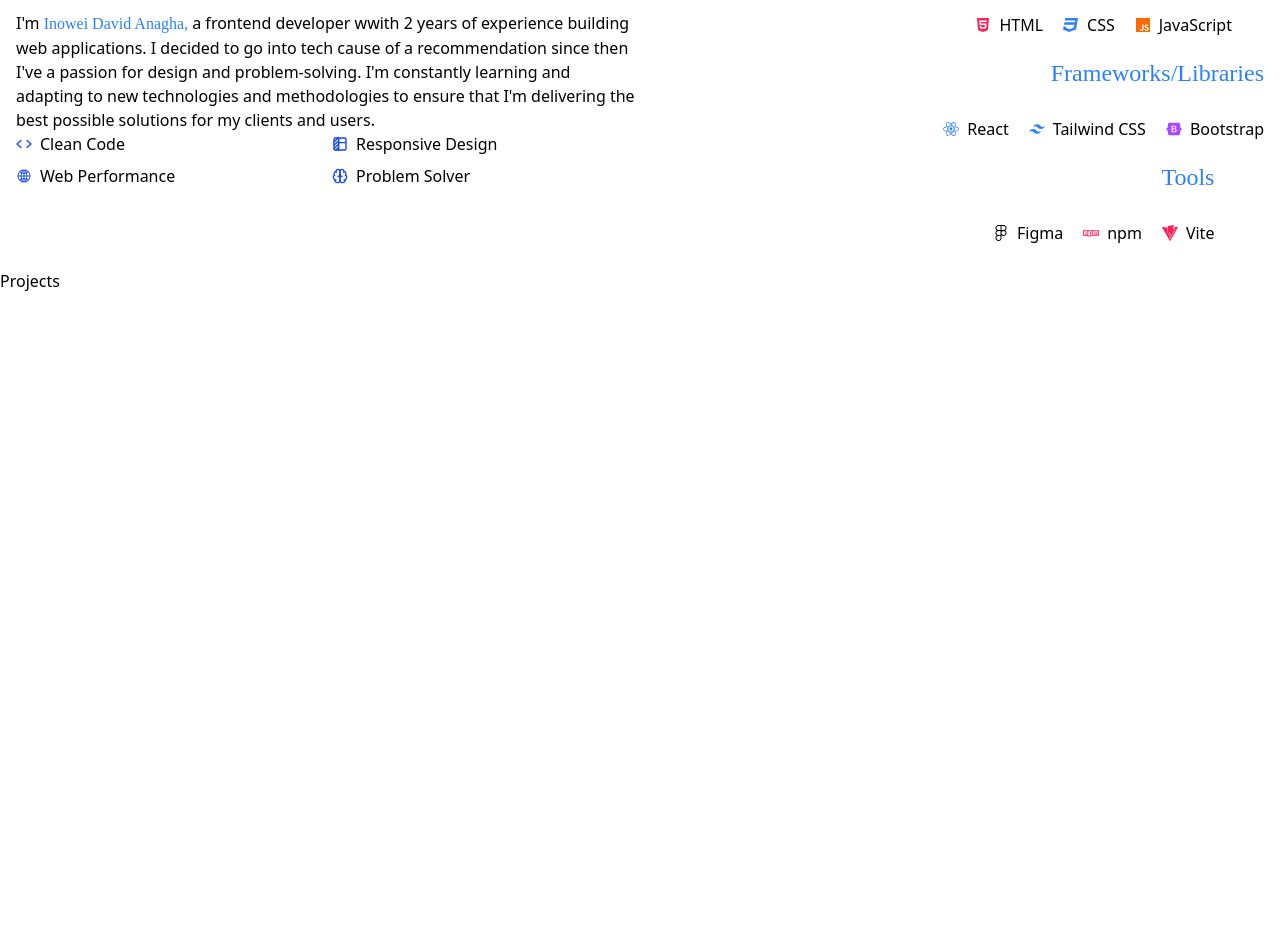
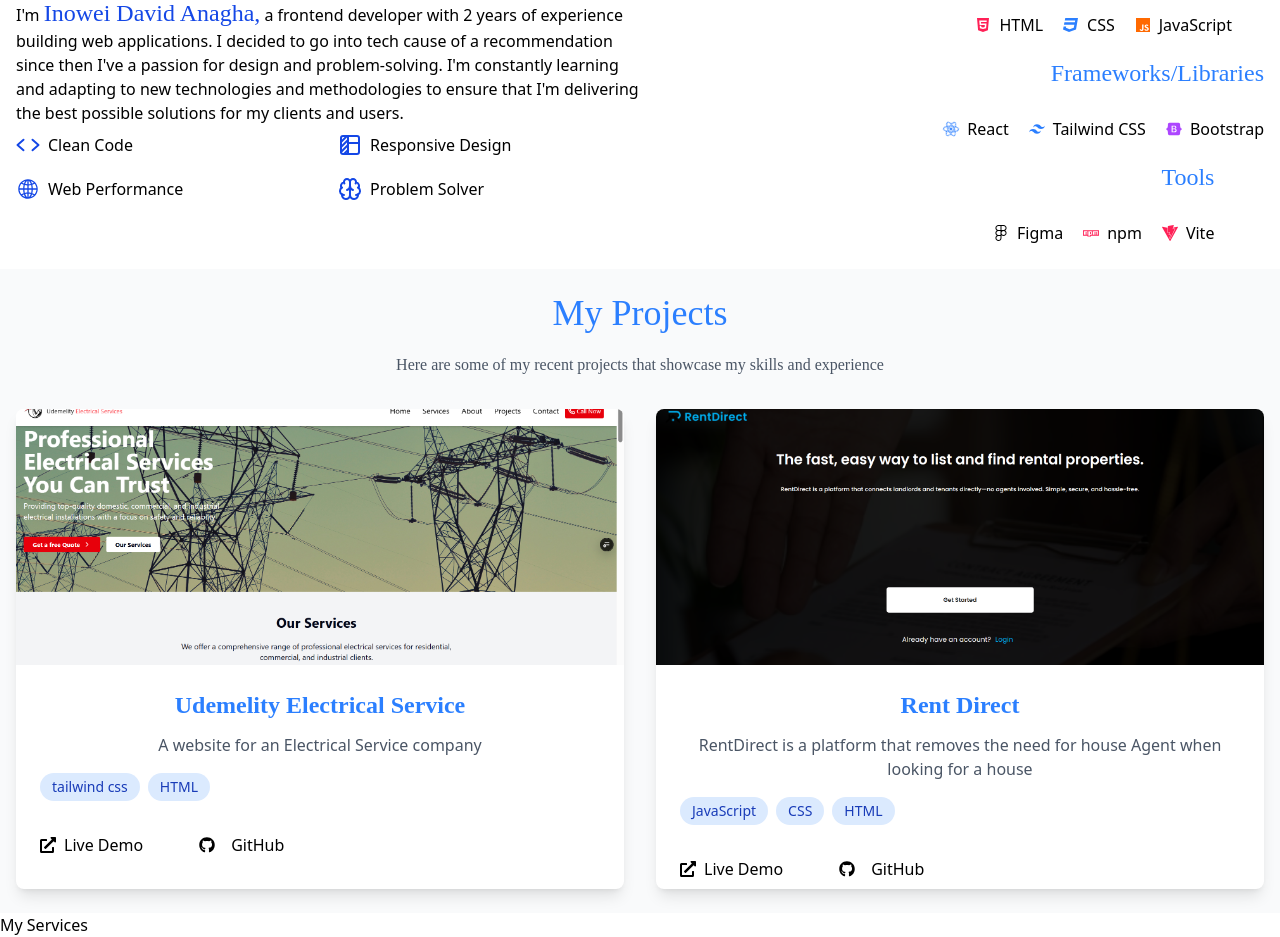
Before and after one commit to AnaghaInowei/portfolio-project, a React (Vite) app: page / in a window 1280 px wide. Shown: the part 1080-2017 px from the top of the page. Before the commit the page ends 1373 px from the top, so only its background shows below. Built offline with nearby package versions, Linux system fonts and the light colour scheme.

Commit message:
Refactor About, Hero, and Projects components to improve layout and styling. Add Service component to App for enhanced functionality. Update project details and animations for better user experience.

```diff
--- a/components/About.jsx
+++ b/components/About.jsx
@@ -1,13 +1,9 @@
-import { FaHtml5 } from "react-icons/fa";
-import { FaCss3 } from "react-icons/fa";
-import { IoLogoJavascript } from "react-icons/io5";
-import { FaReact } from "react-icons/fa";
+import React from 'react';
+import { FaHtml5, FaCss3, FaReact, FaBootstrap } from "react-icons/fa";
+import { IoLogoJavascript, IoCode } from "react-icons/io5";
 import { RiTailwindCssFill } from "react-icons/ri";
-import { FaBootstrap } from "react-icons/fa";
-import { FaFigma } from "react-icons/fa6";
-import { FaNpm } from "react-icons/fa6";
+import { FaFigma, FaNpm } from "react-icons/fa6";
 import { SiVite } from "react-icons/si";
-import { IoCode } from "react-icons/io5";
 import { TbTableColumn } from "react-icons/tb";
 import { IoIosGlobe } from "react-icons/io";
 import { LuBrain } from "react-icons/lu";
@@ -26,16 +22,16 @@ export default function About() {
                     {/* about me */}
                     <div className="text-left md:w-1/2">
                         <h2 className="text-4xl text-blue-500 mb-5" style={{ fontFamily: "cursive" }}>My Story</h2>
-                        <p>I'm <span className="text-blue-500" style={{ fontFamily: "cursive" }} >Inowei David Anagha,</span> a frontend developer wwith 2  years of experience building web applications.
+                        <p>I'm <span className="text-blue-700 text-2xl" style={{ fontFamily: "cursive" }} >Inowei David Anagha,</span> a frontend developer with 2  years of experience building web applications.
                             I decided to go into tech cause of a recommendation since then I've a passion for design and problem-solving.
 
                             I'm constantly learning and adapting to new technologies and methodologies to ensure that I'm delivering the best possible solutions for my clients and users.
                         </p>
-                        <div className="grid grid-cols-1 md:grid-cols-2 gap-2">
-                            <p className="flex  items-center gap-2"><IoCode className="text-blue-700"/> Clean Code</p>
-                            <p className="flex  items-center gap-2"><TbTableColumn className="text-blue-700"/>Responsive Design</p>
-                            <p className="flex  items-center gap-2"><IoIosGlobe className="text-blue-700"/>Web Performance</p>
-                            <p className="flex  items-center gap-2"><LuBrain className="text-blue-700"/>Problem Solver</p>
+                        <div className="grid grid-cols-1 md:grid-cols-2 gap-5 mt-2">
+                            <p className="flex  items-center gap-2"><IoCode className="text-blue-700 text-2xl hover:animate-spin"/> Clean Code</p>
+                            <p className="flex  items-center gap-2"><TbTableColumn className="text-blue-700 text-2xl hover:animate-ping"/>Responsive Design</p>
+                            <p className="flex  items-center gap-2"><IoIosGlobe className="text-blue-700 text-2xl hover:animate-bounce"/>Web Performance</p>
+                            <p className="flex  items-center gap-2"><LuBrain className="text-blue-700 text-2xl hover:animate-pulse"/>Problem Solver</p>
                         </div>
 
                     </div>
@@ -59,7 +55,7 @@ export default function About() {
                             <div className="flex flex-col justify-center items-end gap-2">
                                 <h2 className="text-2xl text-blue-500 mb-5 " style={{ fontFamily: "cursive" }}>Frameworks/Libraries</h2>
                                 <div className="flex justify-center items-end gap-5">
-                                    <p className="flex justify-center items-center gap-2"><FaReact className="text-blue-500" /> React</p>
+                                    <p className="flex justify-center items-center gap-2"><FaReact className="text-blue-500 animate-spin" /> React</p>
                                     <p className="flex justify-center items-center gap-2"><RiTailwindCssFill className="text-blue-500"/>Tailwind CSS</p>
                                      <p className="flex justify-center items-center gap-2"><FaBootstrap className="text-purple-500"/> Bootstrap</p>
                                 </div>
--- a/components/Projects.jsx
+++ b/components/Projects.jsx
@@ -1,7 +1,97 @@
-export default function Projects() {
+import React from 'react'
+import udemelity from '../src/assets/udemelity.png'
+import RentDirect from '../src/assets/rent-direct.png'
+import { FaExternalLinkAlt, FaGithub} from 'react-icons/fa'
+
+
+const ProjectsSection = () => {
+const projects = [
+    {
+        id:1,
+        title: "Udemelity Electrical Service",
+        image: udemelity,
+        description: "A website for an Electrical Service company",
+        technologies: ["tailwind css", "HTML"],
+        githubUrl: "https://github.com/...",
+        liveUrl: "https://live-demo.com/..."
+    },
+    {
+        id:2,
+        title: "Rent Direct",
+        image: RentDirect,
+        description: "RentDirect is a platform that removes the need for house Agent when looking for a house",
+        technologies: ["JavaScript", "CSS", "HTML"],
+        githubUrl: "https://github.com/AnaghaInowei/Rent-Direct",
+        liveUrl: "https://rent-direct-techyjaunt.vercel.app/"
+    }
+];
+
     return (
-        <>
-        <h2>Projects</h2>
-        </>
-    )
-}
+        <section id="projects" className="flex flex-col justify-center items-center bg-gray-50 text-center px-4 py-6">
+          <div className="w-full max-w-7xl mx-auto">
+            <div className="mb-8">
+              <h2 className="text-4xl text-blue-500 mb-5" style={{ fontFamily: "cursive" }}>My Projects</h2>
+              <p className="text-gray-600" style={{ fontFamily: "cursive" }}>
+                Here are some of my recent projects that showcase my skills and experience
+              </p>
+            </div>
+
+            <div className="grid grid-cols-1 md:grid-cols-2 gap-8">
+              {projects.map(project => (
+                <div key={project.id} className="bg-white rounded-lg shadow-lg overflow-hidden hover:shadow-xl transition-shadow duration-300">
+                  <div className="relative group">
+                    <img
+                      src={project.image}
+                      alt={project.title}
+                      className="w-full h-64 object-cover"
+                    />
+                  </div>
+
+                  <div className="p-6">
+                    <h3 className="text-2xl font-bold text-blue-500 mb-3" style={{ fontFamily: "cursive" }}>{project.title}</h3>
+                    <p className="text-gray-600 mb-4">{project.description}</p>
+
+                    <div className="flex flex-wrap gap-2">
+                      {project.technologies.map((tech, index) => (
+                        <span
+                          key={index}
+                          className="bg-blue-100 text-blue-800 px-3 py-1 rounded-full text-sm"
+                        >
+                          {tech}
+                        </span>
+                      ))}
+                    </div>
+                  </div>
+
+                  <div className=" transition-all duration-300 flex items-center justify-start">
+                      <div className="flex gap-4">
+                        <a
+                          href={project.liveUrl}
+                          target="_blank"
+                          rel="noopener noreferrer"
+                          className="px-6 py-2 rounded transition-colors flex items-center gap-2"
+
+
+                        >
+                          <FaExternalLinkAlt/> <p>Live Demo</p>
+                        </a>
+                        <a
+                          href={project.githubUrl}
+                          target="_blank"
+                          rel="noopener noreferrer"
+                          className="  px-4 py-2 rounded  transition-colors flex items-center gap-4"
+
+                        >
+                          <FaGithub/> <p>GitHub</p>
+                        </a>
+                      </div>
+                    </div>
+                </div>
+              ))}
+            </div>
+          </div>
+        </section>
+      );
+    };
+
+    export default ProjectsSection;
--- /dev/null
+++ b/components/Service.jsx
@@ -0,0 +1,10 @@
+import React from "react";
+import { IoCode } from "react-icons/io5";
+
+export default function Service() {
+    return (
+        <section id="services">
+            <h2>My Services</h2>
+        </section>
+    )
+}
--- a/components/hero.jsx
+++ b/components/hero.jsx
@@ -1,3 +1,4 @@
+import React from 'react';
 import profileImage from '../src/assets/inowei.png'
 import { FaLinkedin, FaGithub} from 'react-icons/fa'
 import { FaXTwitter } from "react-icons/fa6";
@@ -16,8 +17,8 @@ export default function Hero() {
         {/* Social Links */}
         <div className="flex flex-row gap-4 items-center mt-4 md:mt-0 py-5 transition-all duration-300 animate-slide-in-left">
           <a href="https://www.linkedin.com/in/david-anagha " className=" text-3xl text-blue-500 hover:text-blue-600 transition-colors duration-300"><FaLinkedin /></a>
-          <a href="https://www.github.com/AnaghaInowei" className=" text-3xl text-black hover:text-blue-600 transition-colors duration-300"><FaGithub /></a>
-          <a href="https://www.x.com/InoweiAnagha" className=" text-3xl text-black hover:text-blue-600 transition-colors duration-300"><FaXTwitter /></a>
+          <a href="https://www.github.com/AnaghaInowei" className=" text-3xl text-black  transition-colors duration-300"><FaGithub /></a>
+          <a href="https://www.x.com/InoweiAnagha" className=" text-3xl text-black  transition-colors duration-300"><FaXTwitter /></a>
         </div>
 
         {/* Buttons */}
--- a/src/App.jsx
+++ b/src/App.jsx
@@ -3,6 +3,7 @@ import Navbar from '../components/navbar'
 import Hero from '../components/hero'
 import About from '../components/About'
 import Projects from '../components/Projects'
+import Service from '../components/Service'
 
 function App() {
 
@@ -12,6 +13,7 @@ function App() {
       <Hero />
       <About />
       <Projects/>
+      <Service />
     </>
   )
 }
```
Also changed, not shown: src/assets/rent-direct.png (added), src/assets/udemelity.png (added).
